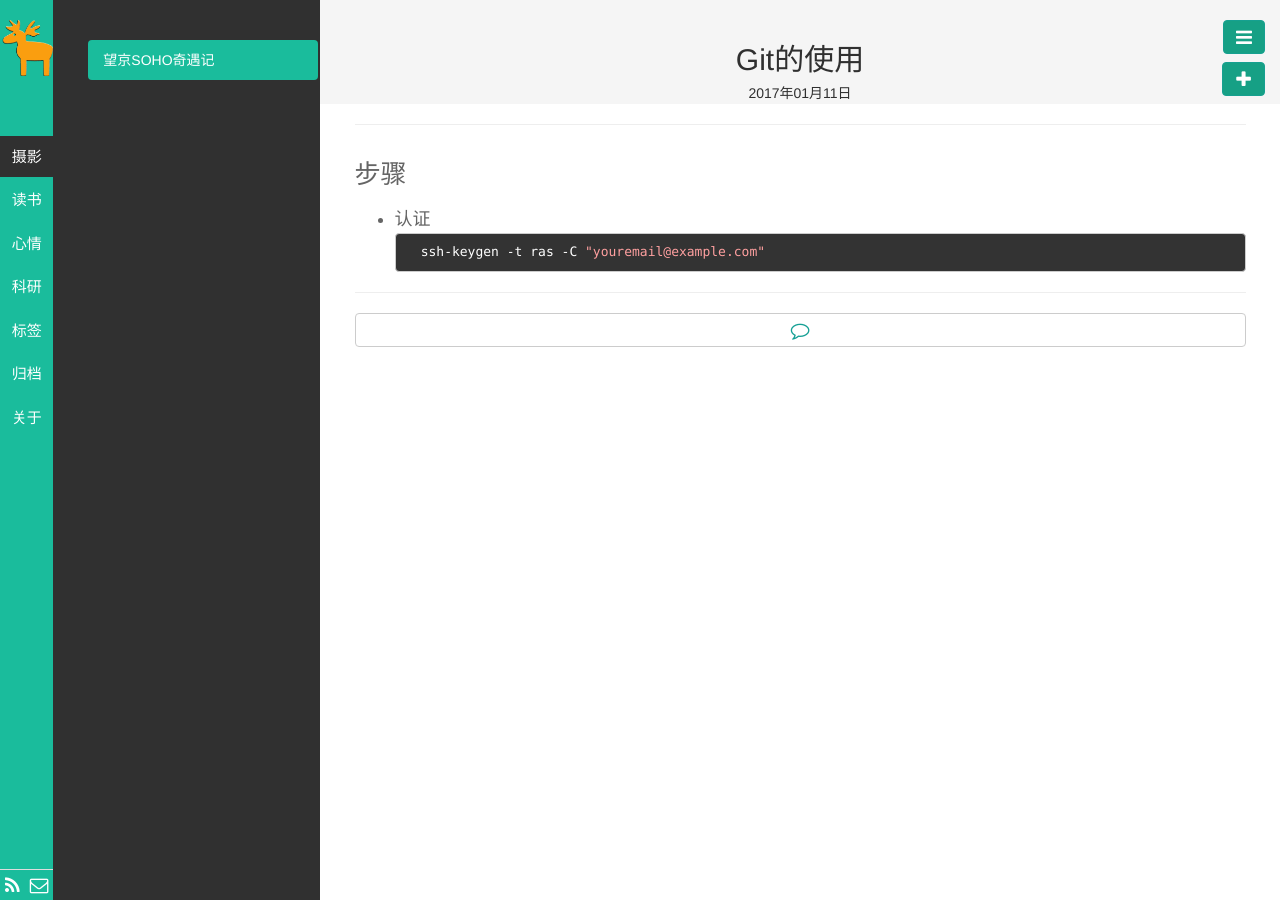
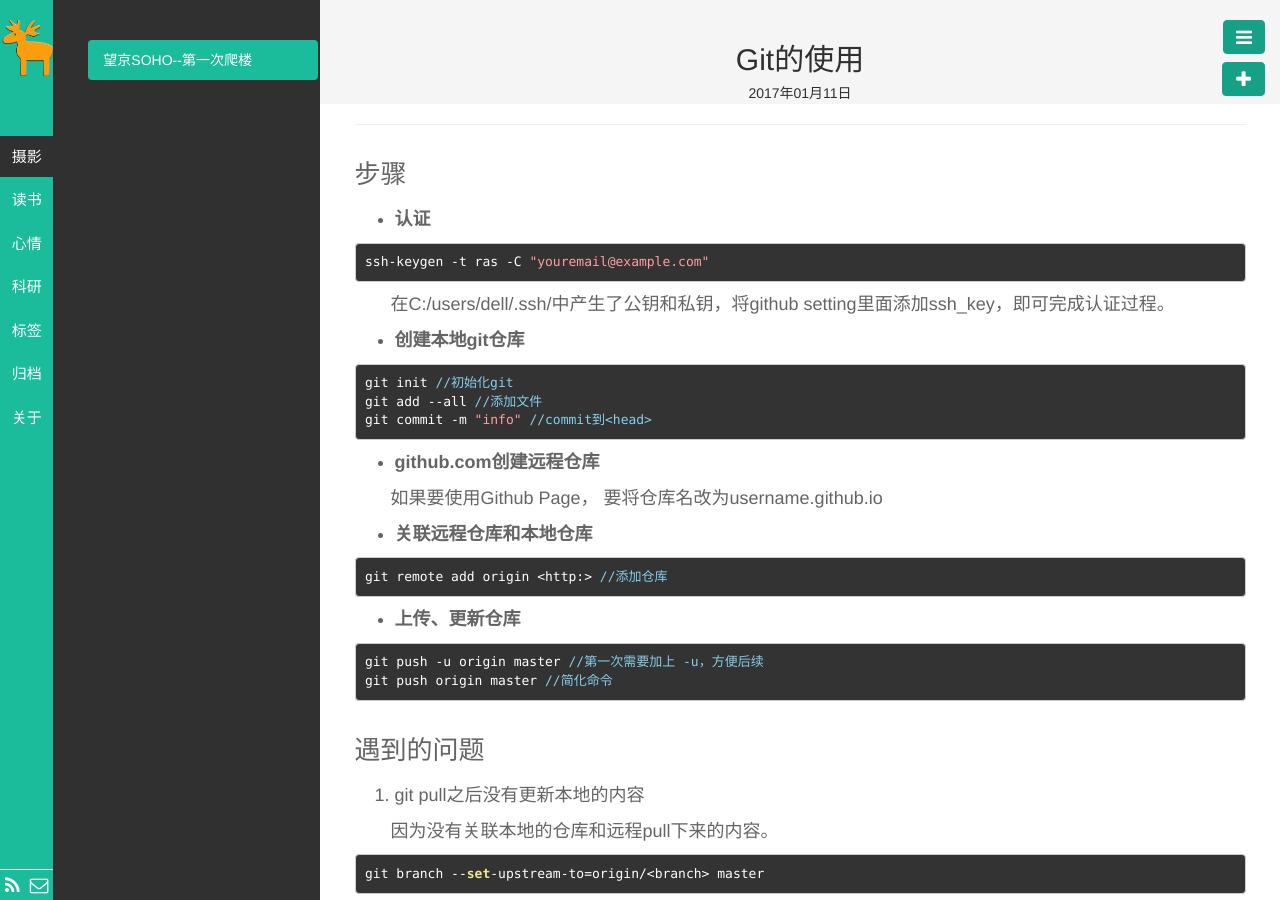
Before and after one commit to yingsen1/yingsen1.github.com, a Jekyll site: the page built from _posts/科研/2017-01-11-git-usage.md, in a window 1280 px wide. Built offline with Jekyll 4.4.1, drawn with Linux system fonts in a browser that asks for light colours; Markdown is read by kramdown in place of the engine named in the settings.

````diff
--- a/_posts/科研/2017-01-11-git-usage.md
+++ b/_posts/科研/2017-01-11-git-usage.md
@@ -10,7 +10,46 @@ description:
 <!-- ![1](/public/img/days/ca.jpg) -->
 
 ### 步骤
-- 认证
-	```
-	ssh-keygen -t ras -C "youremail@example.com"
-	```
+- **认证**
+
+```
+ssh-keygen -t ras -C "youremail@example.com"
+```
+
+　　在C:/users/dell/.ssh/中产生了公钥和私钥，将github setting里面添加ssh_key，即可完成认证过程。
+
+- **创建本地git仓库**
+
+```
+git init //初始化git
+git add --all //添加文件
+git commit -m "info" //commit到<head>
+
+```
+
+- **github.com创建远程仓库**
+
+　　如果要使用Github Page， 要将仓库名改为username.github.io
+
+- **关联远程仓库和本地仓库**
+
+```
+git remote add origin <http:> //添加仓库
+```
+
+- **上传、更新仓库**
+
+```
+git push -u origin master //第一次需要加上 -u，方便后续
+git push origin master //简化命令
+```
+
+### 遇到的问题
+
+1. git pull之后没有更新本地的内容
+
+　　因为没有关联本地的仓库和远程pull下来的内容。
+
+```
+git branch --set-upstream-to=origin/<branch> master
+```
````
Also changed, not shown: _posts/摄影/2016-08-27-wangjingSOHO.md (added, +26 -0 lines), _posts/摄影/2017-01-09-wangjingSOHO.md (deleted, +0 -16 lines), _posts/科研/2017-01-10-study-kcf.md (+0 -6 lines), 12 other files.
